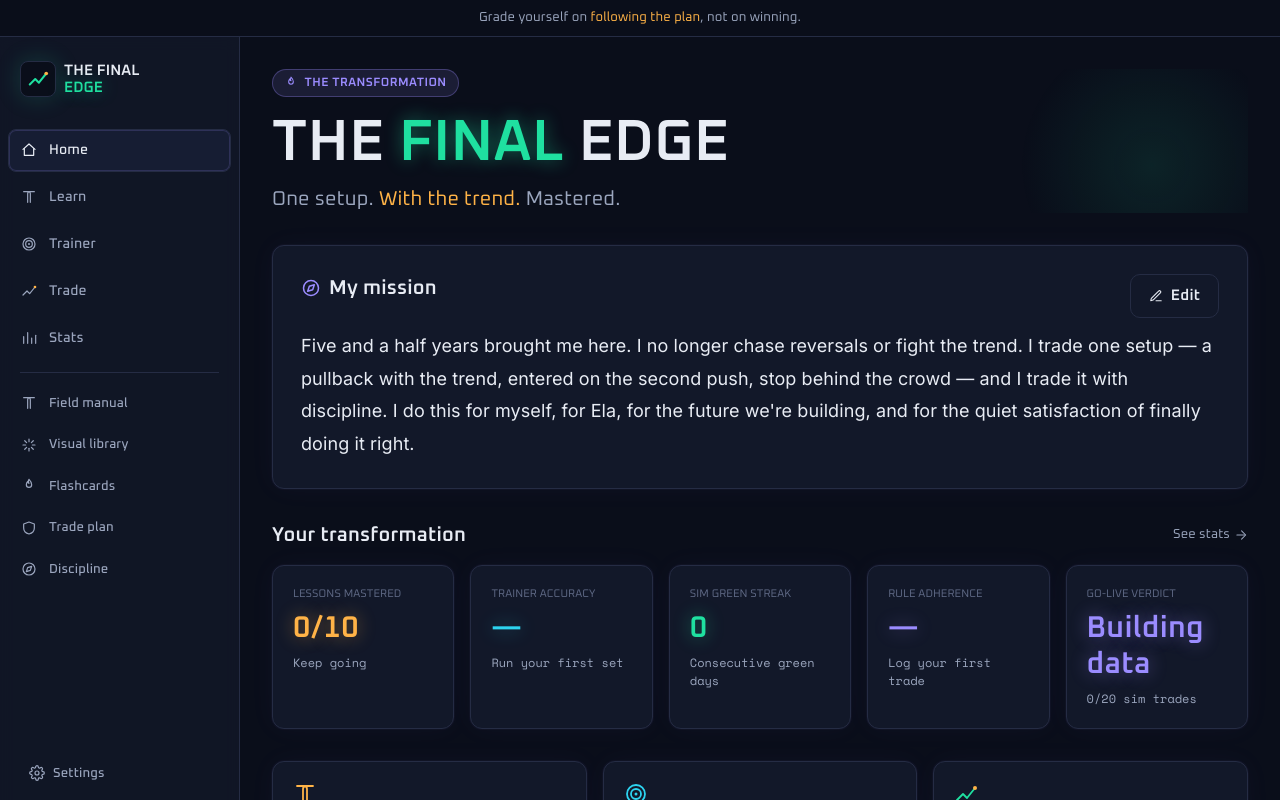
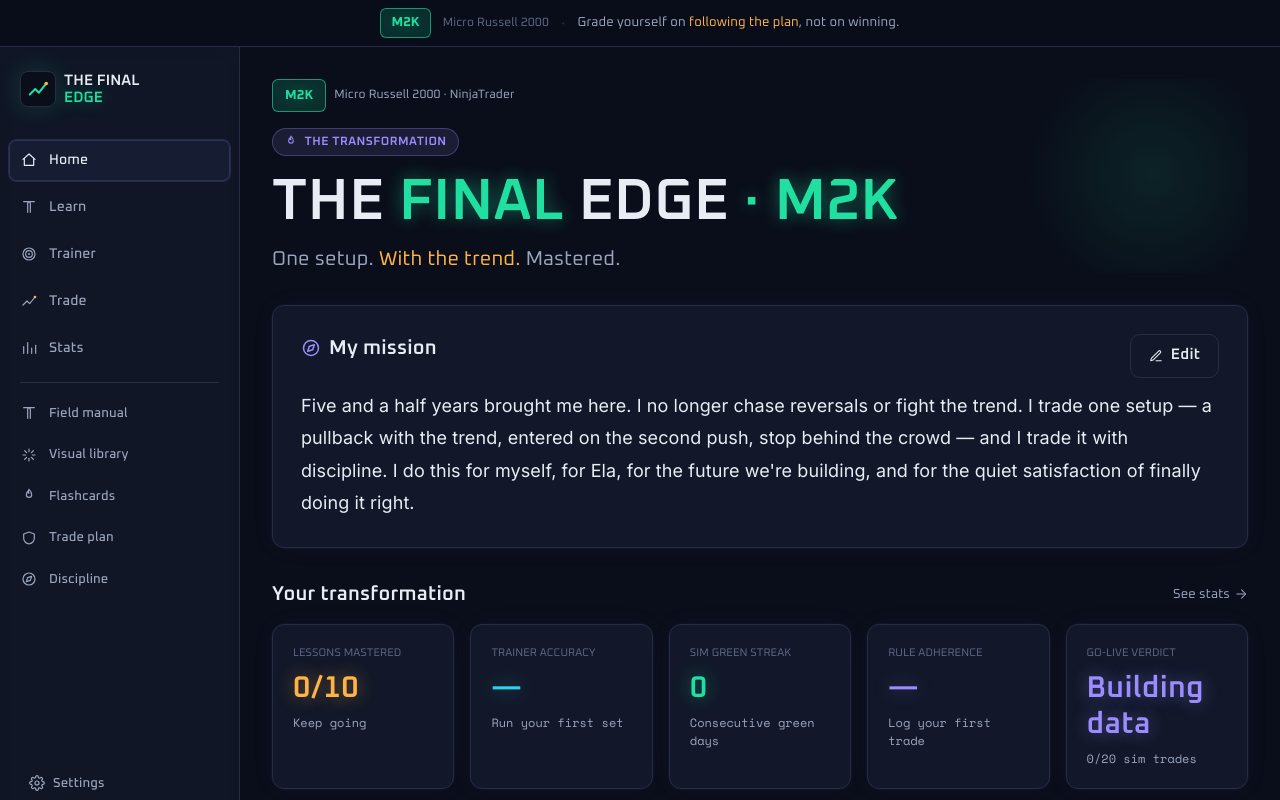
Before and after one commit to arnoldshapiro-del/the-final-edge, a React (Vite) app: page / in a window 1280 px wide. Shown: the top 800 px of the page. Built offline with nearby package versions, Linux system fonts and the light colour scheme.

Commit message:
Make M2K badge impossible to miss: sticky banner with M2K pill + Micro Russell 2000 label visible at top of every page; loud M2K badge on Home hero

```diff
--- a/src/App.jsx
+++ b/src/App.jsx
@@ -134,9 +134,14 @@ function MobileTabs() {
 
 function DisciplineBanner() {
   return (
-    <div className="w-full bg-bg border-b border-border">
-      <div className="max-w-6xl mx-auto px-4 md:px-6 py-2 text-center">
-        <p className="font-display tracking-wide text-[12px] md:text-[13px] text-texts">
+    <div className="w-full bg-bg/95 backdrop-blur border-b border-border sticky top-0 z-40 print:hidden">
+      <div className="max-w-6xl mx-auto px-4 md:px-6 py-2 flex items-center justify-center gap-3 flex-wrap">
+        <span className="inline-flex items-center gap-1.5 px-2.5 py-1 rounded-md bg-emerald2/15 border border-emerald2/60 font-display font-bold tracking-[0.22em] text-emerald2 text-glow-emerald text-[12px] md:text-[13px]">
+          M2K
+        </span>
+        <span className="font-display tracking-wide text-[11px] md:text-[12px] text-textt hidden sm:inline">Micro Russell 2000</span>
+        <span className="text-border hidden sm:inline">·</span>
+        <p className="font-display tracking-wide text-[12px] md:text-[13px] text-texts m-0">
           Grade yourself on <span className="text-gold">following the plan</span>, not on winning.
         </p>
       </div>
--- a/src/pages/Home.jsx
+++ b/src/pages/Home.jsx
@@ -57,12 +57,18 @@ export default function Home() {
       {/* Hero */}
       <header className="relative overflow-hidden">
         <div className="relative">
+          <div className="flex items-center gap-2 mb-4 flex-wrap">
+            <span className="inline-flex items-center gap-1.5 px-3 py-1.5 rounded-md bg-emerald2/15 border border-emerald2/60 font-display font-bold tracking-[0.22em] text-emerald2 text-glow-emerald text-[13px]">
+              M2K
+            </span>
+            <span className="font-display tracking-wide text-[12px] text-texts">Micro Russell 2000 · NinjaTrader</span>
+          </div>
           <div className="pill pill-violet mb-4 inline-flex">
             <Icon name="flame" className="w-3.5 h-3.5" />
             The transformation
           </div>
           <h1 className="font-display font-semibold text-[40px] md:text-[58px] leading-[1.05] tracking-tight text-textp">
-            THE <span className="text-emerald2 text-glow-emerald">FINAL</span> EDGE
+            THE <span className="text-emerald2 text-glow-emerald">FINAL</span> EDGE <span className="text-emerald2 text-glow-emerald">· M2K</span>
           </h1>
           <p className="mt-3 text-texts font-display tracking-wide text-lg md:text-xl">
             One setup. <span className="text-gold">With the trend.</span> Mastered.
```
